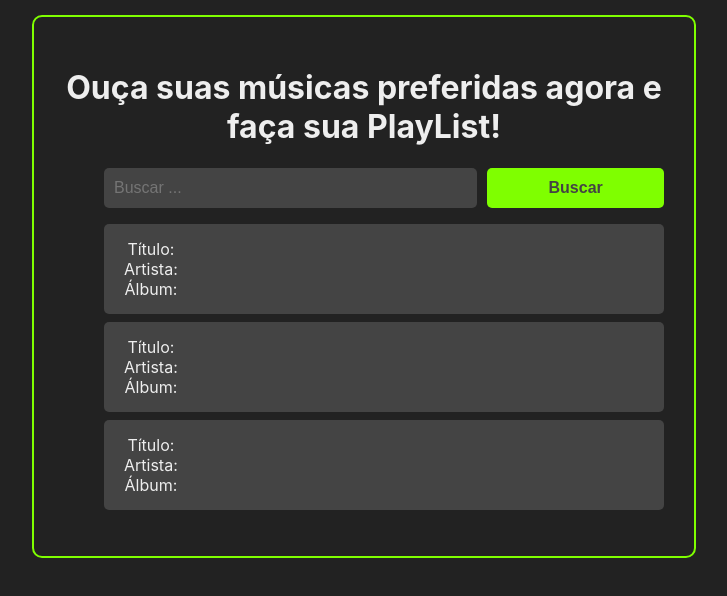
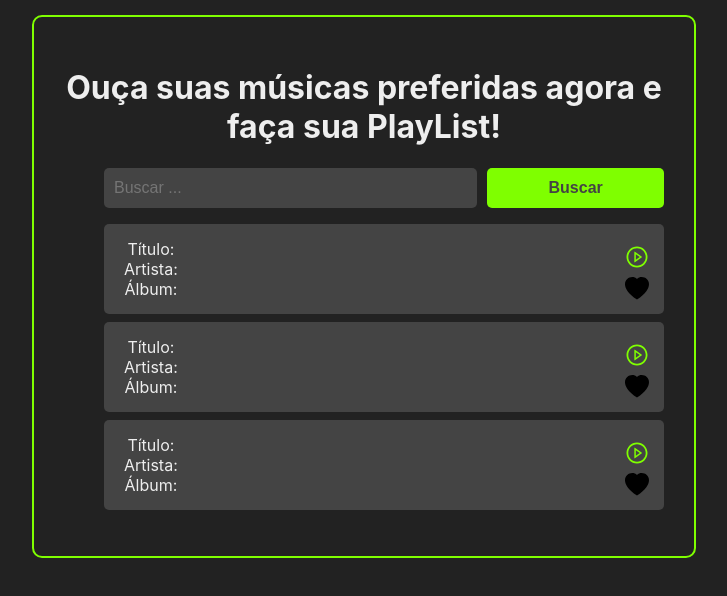
Before and after one commit to Cichinato-Ivan/Webapp-de-listagem, a React (Create React App) app: page / in a window 1280 px wide. Shown: the top 596 px of the page, without its empty margins (276-1003 px from the left). Built offline with nearby package versions, Linux system fonts and the light colour scheme; the HTML template or start-up script is replaced by a standard one.

Commit message:
edição da barra de pesquisa

```diff
--- a/src/components/List.css
+++ b/src/components/List.css
@@ -12,3 +12,28 @@
     justify-content: space-between;
     align-items: left;
 }
+
+.btn-container{
+    width: 20px;
+    height: 20px;
+    padding: 5px;
+}
+
+.button-play{
+    font-size: 24px;
+    background-color: #444;
+    border: none;
+    color: chartreuse;
+    cursor: pointer;
+}
+
+.button-favorite{
+    background-color: #444;
+    border: none;
+    font-size: 24px;
+    cursor: pointer;
+}
+
+.button-favorite:active, .button-favorite:focus-within{
+    color: chartreuse;
+}
--- a/src/components/List.jsx
+++ b/src/components/List.jsx
@@ -1,4 +1,6 @@
 import React from 'react';
+import { AiOutlinePlayCircle } from "react-icons/ai";
+import { BsHeartFill } from "react-icons/bs";
 
 import './List.css';
 
@@ -14,6 +16,14 @@ const List = () => {
             {listMusic[0]}<br />
             {listMusic[1]}<br />
             {listMusic[2]}<br />
+            <div className="btn-container">
+                <button className="button-play">
+                    <AiOutlinePlayCircle/>
+                </button>
+                <button  className="button-favorite">
+                    <BsHeartFill/>
+                </button>
+            </div>
         </li>
     );
 
--- a/src/components/Search.css
+++ b/src/components/Search.css
@@ -10,6 +10,7 @@
     border: none;
     flex: 2;
     background-color: #444;
+    color: #eee;
     font-size: 16px;
 }
 
--- a/src/components/Search.jsx
+++ b/src/components/Search.jsx
@@ -7,7 +7,8 @@ const Search = () => {
 
     const handleInputChange = (e) => {
         setInputData(e.target.value);
-    }
+        setInputData("");
+    };
 
     return (
         <div className="search-container">
--- a/src/index.css
+++ b/src/index.css
@@ -7,6 +7,7 @@ body {
   -moz-osx-font-smoothing: grayscale;
   background-color: #222;
   color: #eee;
+  align-items: center;
 }
 
 code {
```
Also changed, not shown: src/components/Lists.jsx (deleted, +0 -15 lines).
